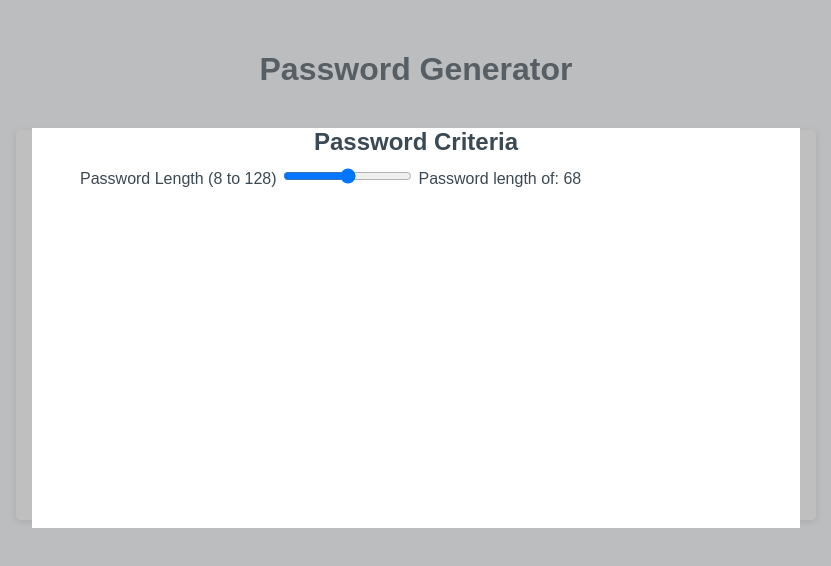
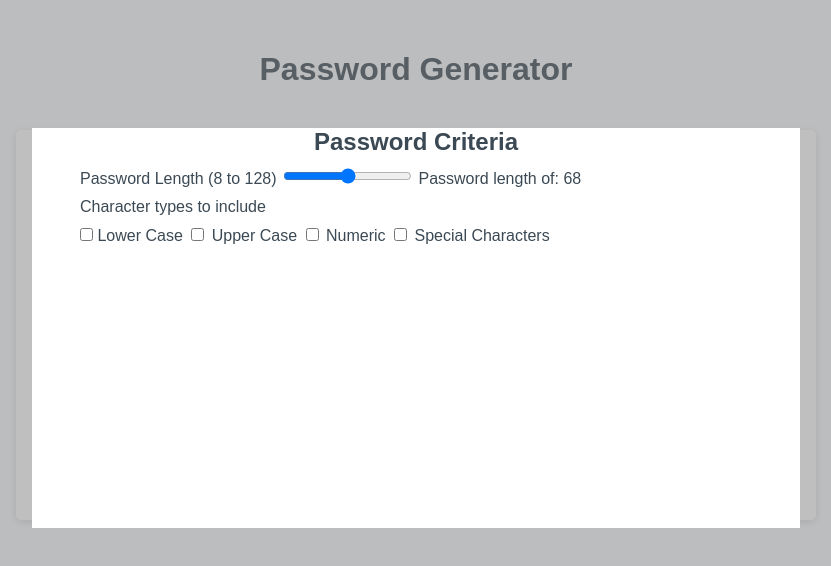
Before and after one commit to rbarbosa51/Password-Generator, a plain HTML site: page index.html in a window 1280 px wide. Shown: the whole page, without its empty margins (224-1055 px from the left). Drawn offline with Linux system fonts and the light colour scheme.

Commit message:
In this commit: Included the html tags for the Characters to include. Incudes an instructional label and 4 checkboxes inputs for lower case, upper case, numeric and scpecial characters respectively

```diff
--- a/assets/css/style.css
+++ b/assets/css/style.css
@@ -146,7 +146,7 @@ button[disabled] {
 }
 
 .popup-card-item {
-  margin: 0.3rem 3rem;
+  margin: 0.6rem 3rem;
 }
 .hidden {
   display: none;
--- a/index.html
+++ b/index.html
@@ -38,6 +38,19 @@
             <input type="range" id="passwordLength" value="68" min="8" max="128">
             <label id="lengthText">Password length of: 68</label>
           </div>
+          <div class="popup-card-item">
+            <label>Character types to include</label>
+          </div>
+          <div class="popup-card-item">
+            <input style='margin: 0;' type="checkbox" name="lowercase" id="lowercase">
+            <label for="lowercase">Lower Case</label>
+            <input type="checkbox" name="uppercase" id="uppercase">
+            <label for="uppercase">Upper Case</label>
+            <input type="checkbox" name="numeric" id="numeric">
+            <label for="numeric">Numeric</label>
+            <input type="checkbox" name="specialcharacters" id="specialcharacters">
+            <label for="specialcharacters">Special Characters</label>
+          </div>
         </form>
       </div>
     </div>
```
